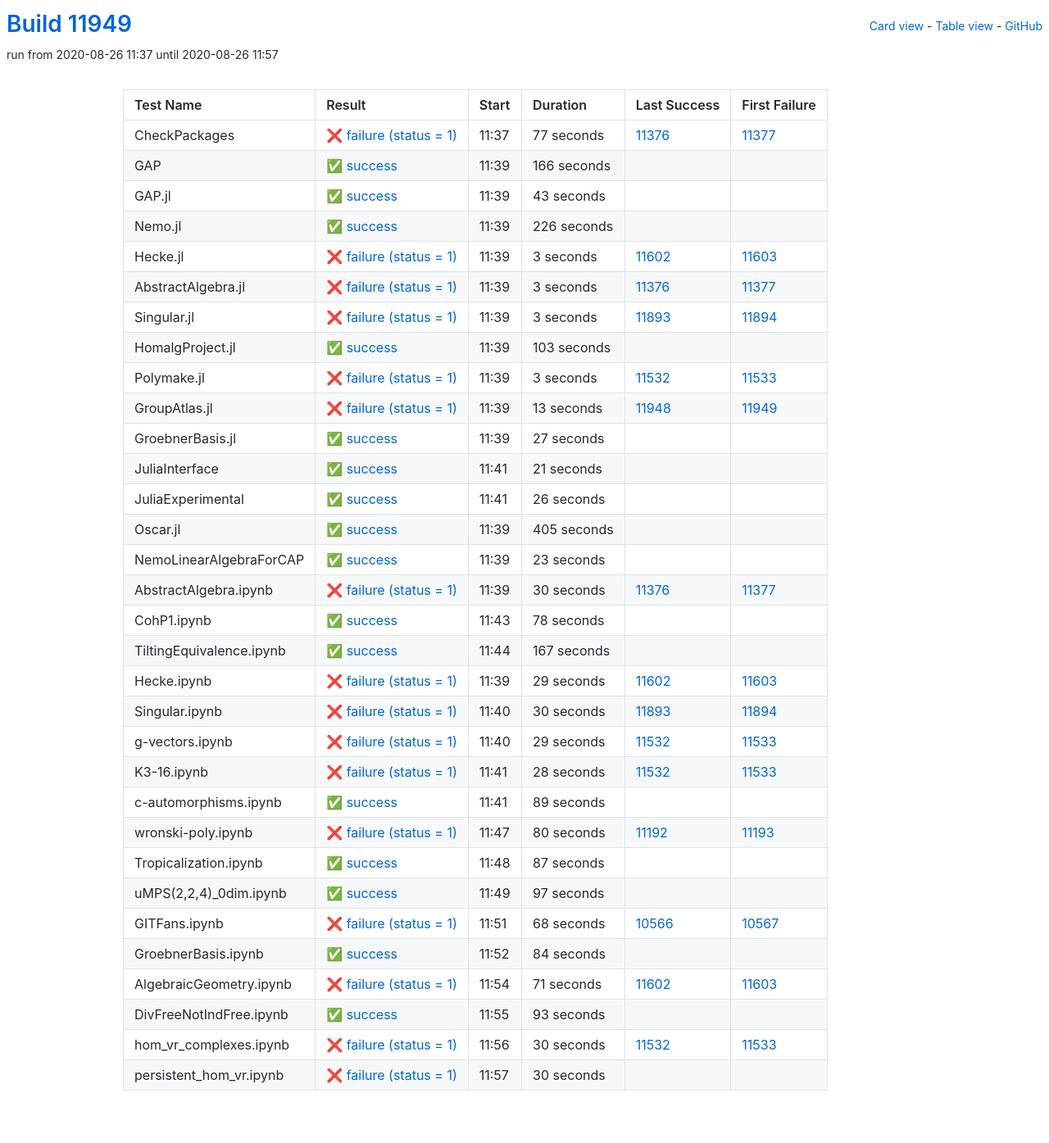
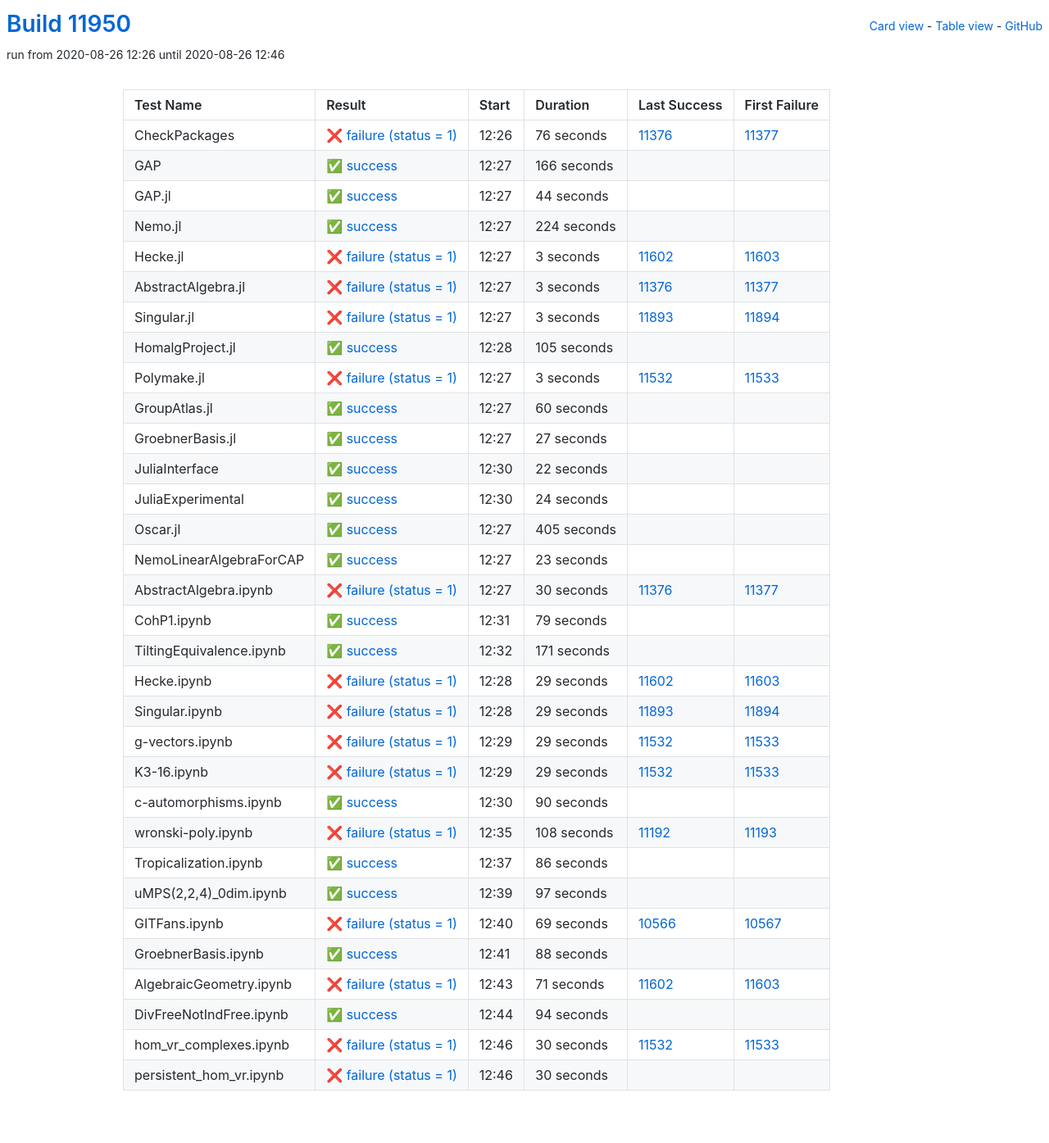
Before and after one commit to oscar-system/oscar-ci-status, a Jekyll site: the page built from table.html, in a window 1280 px wide. Shown: the whole page at 82% size. Built offline with Jekyll 4.4.1, drawn with Linux system fonts in a browser that asks for light colours.

Commit message:
Build #11950

```diff
--- a/_data/ci.yml
+++ b/_data/ci.yml
@@ -1,6 +1,6 @@
 ---
-build: 11949
-build_url: https://oscarci.mathematik.uni-kl.de/job/oscar/11949/
+build: 11950
+build_url: https://oscarci.mathematik.uni-kl.de/job/oscar/11950/
 job: oscar
 organization: oscar-system
 repo: oscar-ci-status
@@ -8,20 +8,20 @@
 tests:
 - name: CheckPackages
   id: checkpackages
-  log: https://oscarci.mathematik.uni-kl.de/job/oscar/11949/artifact/logs/build-11949/CheckPackages.log
-  start: 2020-08-26 11:37
+  log: https://oscarci.mathematik.uni-kl.de/job/oscar/11950/artifact/logs/build-11950/CheckPackages.log
+  start: 2020-08-26 12:26
   success: false
   exitcode: 1
   status: failure
-  duration: 77
+  duration: 76
   last_success: 11376
   last_success_url: https://oscarci.mathematik.uni-kl.de/job/oscar/11376/
   first_failure: 11377
   first_failure_url: https://oscarci.mathematik.uni-kl.de/job/oscar/11377/
 - name: GAP
   id: gap
-  log: https://oscarci.mathematik.uni-kl.de/job/oscar/11949/artifact/logs/build-11949/GAP.log
-  start: 2020-08-26 11:39
+  log: https://oscarci.mathematik.uni-kl.de/job/oscar/11950/artifact/logs/build-11950/GAP.log
+  start: 2020-08-26 12:27
   success: true
   exitcode: 0
   status: success
@@ -32,32 +32,32 @@
   first_failure_url:
 - name: GAP.jl
   id: gap-jl
-  log: https://oscarci.mathematik.uni-kl.de/job/oscar/11949/artifact/logs/build-11949/GAP.jl.log
-  start: 2020-08-26 11:39
+  log: https://oscarci.mathematik.uni-kl.de/job/oscar/11950/artifact/logs/build-11950/GAP.jl.log
+  start: 2020-08-26 12:27
   success: true
   exitcode: 0
   status: success
-  duration: 43
+  duration: 44
   last_success: false
   last_success_url:
   first_failure: false
   first_failure_url:
 - name: Nemo.jl
   id: nemo-jl
-  log: https://oscarci.mathematik.uni-kl.de/job/oscar/11949/artifact/logs/build-11949/Nemo.jl.log
-  start: 2020-08-26 11:39
+  log: https://oscarci.mathematik.uni-kl.de/job/oscar/11950/artifact/logs/build-11950/Nemo.jl.log
+  start: 2020-08-26 12:27
   success: true
   exitcode: 0
   status: success
-  duration: 226
+  duration: 224
   last_success: false
   last_success_url:
   first_failure: false
   first_failure_url:
 - name: Hecke.jl
   id: hecke-jl
-  log: https://oscarci.mathematik.uni-kl.de/job/oscar/11949/artifact/logs/build-11949/Hecke.jl.log
-  start: 2020-08-26 11:39
+  log: https://oscarci.mathematik.uni-kl.de/job/oscar/11950/artifact/logs/build-11950/Hecke.jl.log
+  start: 2020-08-26 12:27
   success: false
   exitcode: 1
   status: failure
@@ -68,8 +68,8 @@
   first_failure_url: https://oscarci.mathematik.uni-kl.de/job/oscar/11603/
 - name: AbstractAlgebra.jl
   id: abstractalgebra-jl
-  log: https://oscarci.mathematik.uni-kl.de/job/oscar/11949/artifact/logs/build-11949/AbstractAlgebra.jl.log
-  start: 2020-08-26 11:39
+  log: https://oscarci.mathematik.uni-kl.de/job/oscar/11950/artifact/logs/build-11950/AbstractAlgebra.jl.log
+  start: 2020-08-26 12:27
   success: false
   exitcode: 1
   status: failure
@@ -80,8 +80,8 @@
   first_failure_url: https://oscarci.mathematik.uni-kl.de/job/oscar/11377/
 - name: Singular.jl
   id: singular-jl
-  log: https://oscarci.mathematik.uni-kl.de/job/oscar/11949/artifact/logs/build-11949/Singular.jl.log
-  start: 2020-08-26 11:39
+  log: https://oscarci.mathematik.uni-kl.de/job/oscar/11950/artifact/logs/build-11950/Singular.jl.log
+  start: 2020-08-26 12:27
   success: false
   exitcode: 1
   status: failure
@@ -92,20 +92,20 @@
   first_failure_url: https://oscarci.mathematik.uni-kl.de/job/oscar/11894/
 - name: HomalgProject.jl
   id: homalgproject-jl
-  log: https://oscarci.mathematik.uni-kl.de/job/oscar/11949/artifact/logs/build-11949/HomalgProject.jl.log
-  start: 2020-08-26 11:39
+  log: https://oscarci.mathematik.uni-kl.de/job/oscar/11950/artifact/logs/build-11950/HomalgProject.jl.log
+  start: 2020-08-26 12:28
   success: true
   exitcode: 0
   status: success
-  duration: 103
+  duration: 105
   last_success: false
   last_success_url:
   first_failure: false
   first_failure_url:
 - name: Polymake.jl
   id: polymake-jl
-  log: https://oscarci.mathematik.uni-kl.de/job/oscar/11949/artifact/logs/build-11949/Polymake.jl.log
-  start: 2020-08-26 11:39
+  log: https://oscarci.mathematik.uni-kl.de/job/oscar/11950/artifact/logs/build-11950/Polymake.jl.log
+  start: 2020-08-26 12:27
   success: false
   exitcode: 1
   status: failure
@@ -116,20 +116,20 @@
   first_failure_url: https://oscarci.mathematik.uni-kl.de/job/oscar/11533/
 - name: GroupAtlas.jl
   id: groupatlas-jl
-  log: https://oscarci.mathematik.uni-kl.de/job/oscar/11949/artifact/logs/build-11949/GroupAtlas.jl.log
-  start: 2020-08-26 11:39
-  success: false
-  exitcode: 1
-  status: failure
-  duration: 13
-  last_success: 11948
-  last_success_url: https://oscarci.mathematik.uni-kl.de/job/oscar/11948/
-  first_failure: 11949
-  first_failure_url: https://oscarci.mathematik.uni-kl.de/job/oscar/11949/
+  log: https://oscarci.mathematik.uni-kl.de/job/oscar/11950/artifact/logs/build-11950/GroupAtlas.jl.log
+  start: 2020-08-26 12:27
+  success: true
+  exitcode: 0
+  status: success
+  duration: 60
+  last_success: false
+  last_success_url:
+  first_failure: false
+  first_failure_url:
 - name: GroebnerBasis.jl
   id: groebnerbasis-jl
-  log: https://oscarci.mathematik.uni-kl.de/job/oscar/11949/artifact/logs/build-11949/GroebnerBasis.jl.log
-  start: 2020-08-26 11:39
+  log: https://oscarci.mathematik.uni-kl.de/job/oscar/11950/artifact/logs/build-11950/GroebnerBasis.jl.log
+  start: 2020-08-26 12:27
   success: true
   exitcode: 0
   status: success
@@ -140,32 +140,32 @@
   first_failure_url:
 - name: JuliaInterface
   id: juliainterface
-  log: https://oscarci.mathematik.uni-kl.de/job/oscar/11949/artifact/logs/build-11949/JuliaInterface.log
-  start: 2020-08-26 11:41
+  log: https://oscarci.mathematik.uni-kl.de/job/oscar/11950/artifact/logs/build-11950/JuliaInterface.log
+  start: 2020-08-26 12:30
   success: true
   exitcode: 0
   status: success
-  duration: 21
+  duration: 22
   last_success: false
   last_success_url:
   first_failure: false
   first_failure_url:
 - name: JuliaExperimental
   id: juliaexperimental
-  log: https://oscarci.mathematik.uni-kl.de/job/oscar/11949/artifact/logs/build-11949/JuliaExperimental.log
-  start: 2020-08-26 11:41
+  log: https://oscarci.mathematik.uni-kl.de/job/oscar/11950/artifact/logs/build-11950/JuliaExperimental.log
+  start: 2020-08-26 12:30
   success: true
   exitcode: 0
   status: success
-  duration: 26
+  duration: 24
   last_success: false
   last_success_url:
   first_failure: false
   first_failure_url:
 - name: Oscar.jl
   id: oscar-jl
-  log: https://oscarci.mathematik.uni-kl.de/job/oscar/11949/artifact/logs/build-11949/Oscar.jl.log
-  start: 2020-08-26 11:39
+  log: https://oscarci.mathematik.uni-kl.de/job/oscar/11950/artifact/logs/build-11950/Oscar.jl.log
+  start: 2020-08-26 12:27
   success: true
   exitcode: 0
   status: success
@@ -176,8 +176,8 @@
   first_failure_url:
 - name: NemoLinearAlgebraForCAP
   id: nemolinearalgebraforcap
-  log: https://oscarci.mathematik.uni-kl.de/job/oscar/11949/artifact/logs/build-11949/NemoLinearAlgebraForCAP.log
-  start: 2020-08-26 11:39
+  log: https://oscarci.mathematik.uni-kl.de/job/oscar/11950/artifact/logs/build-11950/NemoLinearAlgebraForCAP.log
+  start: 2020-08-26 12:27
   success: true
   exitcode: 0
   status: success
@@ -188,8 +188,8 @@
   first_failure_url:
 - name: AbstractAlgebra.ipynb
   id: abstractalgebra-ipynb
-  log: https://oscarci.mathematik.uni-kl.de/job/oscar/11949/artifact/logs/build-11949/AbstractAlgebra.ipynb.log
-  start: 2020-08-26 11:39
+  log: https://oscarci.mathematik.uni-kl.de/job/oscar/11950/artifact/logs/build-11950/AbstractAlgebra.ipynb.log
+  start: 2020-08-26 12:27
   success: false
   exitcode: 1
   status: failure
@@ -200,32 +200,32 @@
   first_failure_url: https://oscarci.mathematik.uni-kl.de/job/oscar/11377/
 - name: CohP1.ipynb
   id: cohp1-ipynb
-  log: https://oscarci.mathematik.uni-kl.de/job/oscar/11949/artifact/logs/build-11949/CohP1.ipynb.log
-  start: 2020-08-26 11:43
+  log: https://oscarci.mathematik.uni-kl.de/job/oscar/11950/artifact/logs/build-11950/CohP1.ipynb.log
+  start: 2020-08-26 12:31
   success: true
   exitcode: 0
   status: success
-  duration: 78
+  duration: 79
   last_success: false
   last_success_url:
   first_failure: false
   first_failure_url:
 - name: TiltingEquivalence.ipynb
   id: tiltingequivalence-ipynb
-  log: https://oscarci.mathematik.uni-kl.de/job/oscar/11949/artifact/logs/build-11949/TiltingEquivalence.ipynb.log
-  start: 2020-08-26 11:44
+  log: https://oscarci.mathematik.uni-kl.de/job/oscar/11950/artifact/logs/build-11950/TiltingEquivalence.ipynb.log
+  start: 2020-08-26 12:32
   success: true
   exitcode: 0
   status: success
-  duration: 167
+  duration: 171
   last_success: false
   last_success_url:
   first_failure: false
   first_failure_url:
 - name: Hecke.ipynb
   id: hecke-ipynb
-  log: https://oscarci.mathematik.uni-kl.de/job/oscar/11949/artifact/logs/build-11949/Hecke.ipynb.log
-  start: 2020-08-26 11:39
+  log: https://oscarci.mathematik.uni-kl.de/job/oscar/11950/artifact/logs/build-11950/Hecke.ipynb.log
+  start: 2020-08-26 12:28
   success: false
   exitcode: 1
   status: failure
@@ -236,20 +236,20 @@
   first_failure_url: https://oscarci.mathematik.uni-kl.de/job/oscar/11603/
 - name: Singular.ipynb
   id: singular-ipynb
-  log: https://oscarci.mathematik.uni-kl.de/job/oscar/11949/artifact/logs/build-11949/Singular.ipynb.log
-  start: 2020-08-26 11:40
+  log: https://oscarci.mathematik.uni-kl.de/job/oscar/11950/artifact/logs/build-11950/Singular.ipynb.log
+  start: 2020-08-26 12:28
   success: false
   exitcode: 1
   status: failure
-  duration: 30
+  duration: 29
   last_success: 11893
   last_success_url: https://oscarci.mathematik.uni-kl.de/job/oscar/11893/
   first_failure: 11894
   first_failure_url: https://oscarci.mathematik.uni-kl.de/job/oscar/11894/
 - name: g-vectors.ipynb
   id: g-vectors-ipynb
-  log: https://oscarci.mathematik.uni-kl.de/job/oscar/11949/artifact/logs/build-11949/g-vectors.ipynb.log
-  start: 2020-08-26 11:40
+  log: https://oscarci.mathematik.uni-kl.de/job/oscar/11950/artifact/logs/build-11950/g-vectors.ipynb.log
+  start: 2020-08-26 12:29
   success: false
   exitcode: 1
   status: failure
@@ -260,56 +260,56 @@
   first_failure_url: https://oscarci.mathematik.uni-kl.de/job/oscar/11533/
 - name: K3-16.ipynb
   id: k3-16-ipynb
-  log: https://oscarci.mathematik.uni-kl.de/job/oscar/11949/artifact/logs/build-11949/K3-16.ipynb.log
-  start: 2020-08-26 11:41
+  log: https://oscarci.mathematik.uni-kl.de/job/oscar/11950/artifact/logs/build-11950/K3-16.ipynb.log
+  start: 2020-08-26 12:29
   success: false
   exitcode: 1
   status: failure
-  duration: 28
+  duration: 29
   last_success: 11532
   last_success_url: https://oscarci.mathematik.uni-kl.de/job/oscar/11532/
   first_failure: 11533
   first_failure_url: https://oscarci.mathematik.uni-kl.de/job/oscar/11533/
 - name: c-automorphisms.ipynb
   id: c-automorphisms-ipynb
-  log: https://oscarci.mathematik.uni-kl.de/job/oscar/11949/artifact/logs/build-11949/c-automorphisms.ipynb.log
-  start: 2020-08-26 11:41
+  log: https://oscarci.mathematik.uni-kl.de/job/oscar/11950/artifact/logs/build-11950/c-automorphisms.ipynb.log
+  start: 2020-08-26 12:30
   success: true
   exitcode: 0
   status: success
-  duration: 89
+  duration: 90
   last_success: false
   last_success_url:
   first_failure: false
   first_failure_url:
 - name: wronski-poly.ipynb
   id: wronski-poly-ipynb
-  log: https://oscarci.mathematik.uni-kl.de/job/oscar/11949/artifact/logs/build-11949/wronski-poly.ipynb.log
-  start: 2020-08-26 11:47
+  log: https://oscarci.mathematik.uni-kl.de/job/oscar/11950/artifact/logs/build-11950/wronski-poly.ipynb.log
+  start: 2020-08-26 12:35
   success: false
   exitcode: 1
   status: failure
-  duration: 80
+  duration: 108
   last_success: 11192
   last_success_url: https://oscarci.mathematik.uni-kl.de/job/oscar/11192/
   first_failure: 11193
   first_failure_url: https://oscarci.mathematik.uni-kl.de/job/oscar/11193/
 - name: Tropicalization.ipynb
   id: tropicalization-ipynb
-  log: https://oscarci.mathematik.uni-kl.de/job/oscar/11949/artifact/logs/build-11949/Tropicalization.ipynb.log
-  start: 2020-08-26 11:48
+  log: https://oscarci.mathematik.uni-kl.de/job/oscar/11950/artifact/logs/build-11950/Tropicalization.ipynb.log
+  start: 2020-08-26 12:37
   success: true
   exitcode: 0
   status: success
-  duration: 87
+  duration: 86
   last_success: false
   last_success_url:
   first_failure: false
   first_failure_url:
 - name: uMPS(2,2,4)_0dim.ipynb
   id: umps-2-2-4-0dim-ipynb
-  log: https://oscarci.mathematik.uni-kl.de/job/oscar/11949/artifact/logs/build-11949/uMPS-2-2-4-_0dim.ipynb.log
-  start: 2020-08-26 11:49
+  log: https://oscarci.mathematik.uni-kl.de/job/oscar/11950/artifact/logs/build-11950/uMPS-2-2-4-_0dim.ipynb.log
+  start: 2020-08-26 12:39
   success: true
   exitcode: 0
   status: success
@@ -320,32 +320,32 @@
   first_failure_url:
 - name: GITFans.ipynb
   id: gitfans-ipynb
-  log: https://oscarci.mathematik.uni-kl.de/job/oscar/11949/artifact/logs/build-11949/GITFans.ipynb.log
-  start: 2020-08-26 11:51
+  log: https://oscarci.mathematik.uni-kl.de/job/oscar/11950/artifact/logs/build-11950/GITFans.ipynb.log
+  start: 2020-08-26 12:40
   success: false
   exitcode: 1
   status: failure
-  duration: 68
+  duration: 69
   last_success: 10566
   last_success_url: https://oscarci.mathematik.uni-kl.de/job/oscar/10566/
   first_failure: 10567
   first_failure_url: https://oscarci.mathematik.uni-kl.de/job/oscar/10567/
 - name: GroebnerBasis.ipynb
   id: groebnerbasis-ipynb
-  log: https://oscarci.mathematik.uni-kl.de/job/oscar/11949/artifact/logs/build-11949/GroebnerBasis.ipynb.log
-  start: 2020-08-26 11:52
+  log: https://oscarci.mathematik.uni-kl.de/job/oscar/11950/artifact/logs/build-11950/GroebnerBasis.ipynb.log
+  start: 2020-08-26 12:41
   success: true
   exitcode: 0
   status: success
-  duration: 84
+  duration: 88
   last_success: false
   last_success_url:
   first_failure: false
   first_failure_url:
 - name: AlgebraicGeometry.ipynb
   id: algebraicgeometry-ipynb
-  log: https://oscarci.mathematik.uni-kl.de/job/oscar/11949/artifact/logs/build-11949/AlgebraicGeometry.ipynb.log
-  start: 2020-08-26 11:54
+  log: https://oscarci.mathematik.uni-kl.de/job/oscar/11950/artifact/logs/build-11950/AlgebraicGeometry.ipynb.log
+  start: 2020-08-26 12:43
   success: false
   exitcode: 1
   status: failure
@@ -356,20 +356,20 @@
   first_failure_url: https://oscarci.mathematik.uni-kl.de/job/oscar/11603/
 - name: DivFreeNotIndFree.ipynb
   id: divfreenotindfree-ipynb
-  log: https://oscarci.mathematik.uni-kl.de/job/oscar/11949/artifact/logs/build-11949/DivFreeNotIndFree.ipynb.log
-  start: 2020-08-26 11:55
+  log: https://oscarci.mathematik.uni-kl.de/job/oscar/11950/artifact/logs/build-11950/DivFreeNotIndFree.ipynb.log
+  start: 2020-08-26 12:44
   success: true
   exitcode: 0
   status: success
-  duration: 93
+  duration: 94
   last_success: false
   last_success_url:
   first_failure: false
   first_failure_url:
 - name: hom_vr_complexes.ipynb
   id: hom-vr-complexes-ipynb
-  log: https://oscarci.mathematik.uni-kl.de/job/oscar/11949/artifact/logs/build-11949/hom_vr_complexes.ipynb.log
-  start: 2020-08-26 11:56
+  log: https://oscarci.mathematik.uni-kl.de/job/oscar/11950/artifact/logs/build-11950/hom_vr_complexes.ipynb.log
+  start: 2020-08-26 12:46
   success: false
   exitcode: 1
   status: failure
@@ -380,8 +380,8 @@
   first_failure_url: https://oscarci.mathematik.uni-kl.de/job/oscar/11533/
 - name: persistent_hom_vr.ipynb
   id: persistent-hom-vr-ipynb
-  log: https://oscarci.mathematik.uni-kl.de/job/oscar/11949/artifact/logs/build-11949/persistent_hom_vr.ipynb.log
-  start: 2020-08-26 11:57
+  log: https://oscarci.mathematik.uni-kl.de/job/oscar/11950/artifact/logs/build-11950/persistent_hom_vr.ipynb.log
+  start: 2020-08-26 12:46
   success: false
   exitcode: 1
   status: failure
```
Also changed, not shown: README.md.
